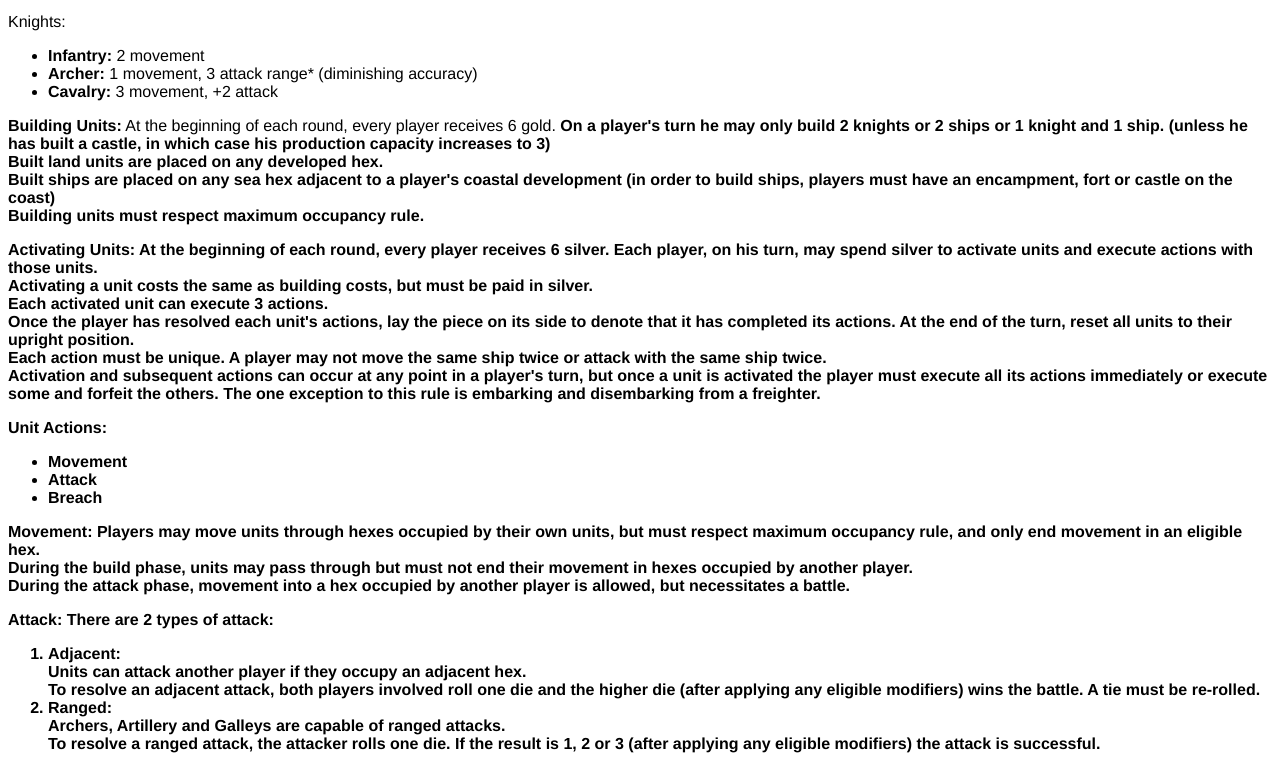
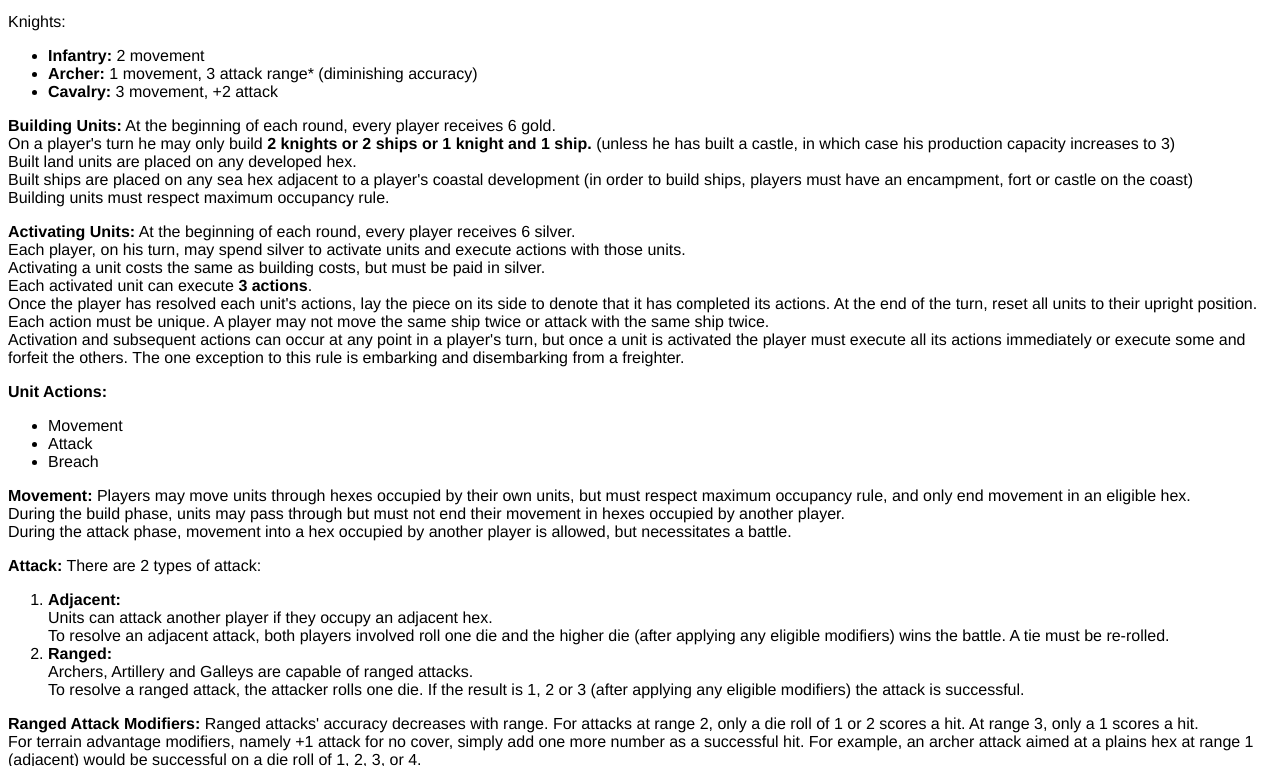
Before and after one commit to robcmills/catan-expansions, a plain HTML site: page index.html in a window 1280 px wide. Shown: the part 2625-3391 px from the top of the page. Drawn offline with Linux system fonts and the light colour scheme.

Commit message:
Fix unclosed tags.

```diff
--- a/index.html
+++ b/index.html
@@ -196,7 +196,7 @@
 			</ul>
 
 			<p><b>Building Units:</b>
-				At the beginning of each round, every player receives 6 gold.<b>
+				At the beginning of each round, every player receives 6 gold.<br>
 				On a player's turn he may only build <b>2 knights or 2 ships or 1 knight and 1 ship.</b> (unless he has built a castle, in which case his production capacity increases to 3)<br>
 				Built land units are placed on any developed hex.<br>
 				Built ships are placed on any sea hex adjacent to a player's coastal development (in order to build ships, players must have an encampment, fort or castle on the coast)<br>
@@ -204,7 +204,7 @@
 			</p>
 
 			<p><b>Activating Units:</b>
-				At the beginning of each round, every player receives 6 silver.<b>
+				At the beginning of each round, every player receives 6 silver.<br>
 				Each player, on his turn, may spend silver to activate units and execute actions with those units.<br>
 				Activating a unit costs the same as building costs, but must be paid in silver.<br>
 				Each activated unit can execute <b>3 actions</b>.<br>
@@ -252,7 +252,7 @@
 			</p>
 
 			<p>
-				<b>Results of an attack:</b>
+				<b>Results of an attack:</b><br>
 				<b>Retreat:</b> If the defender wins, the attacker must retreat his unit to the hex on which it began its movement.<br>
 				<b>Land Victory:</b> If the attacker wins a land battle, the defeated unit is captured. Place the piece on the victor's nearest developed hex. This knight is now considered a prisoner.<br>
 				<b>Rescue:</b> If an opponent manages to seize a developed hex with prisoners on it, prisoners belonging to him are immediately freed and can now take actions. Any prisoners belonging to other players become the prisoners of the hex's new owner.<br>
```
